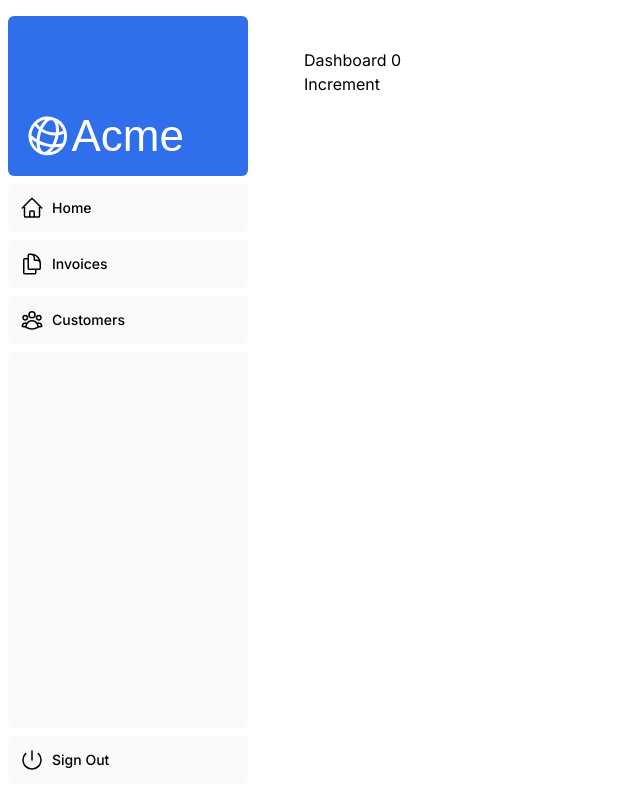
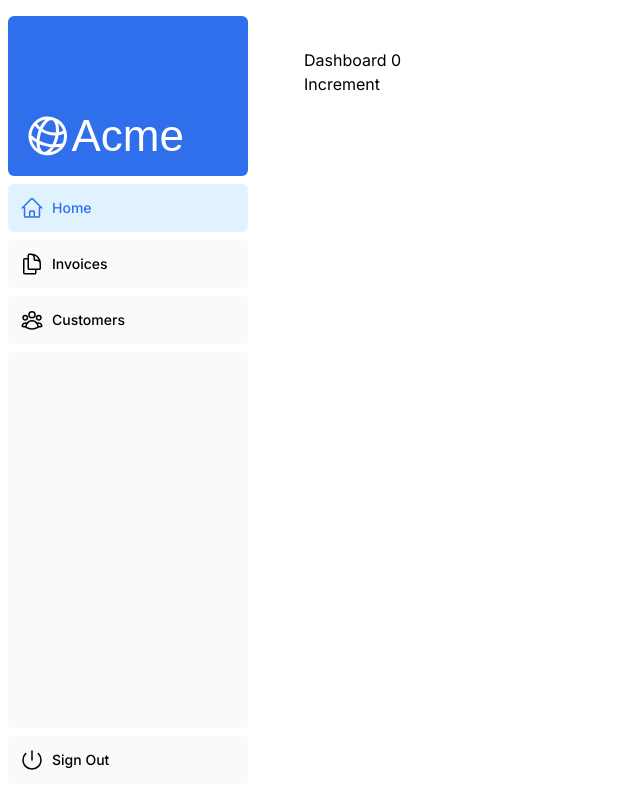
Before and after one commit to kinzlaw/nextjs-dashboard, a Next.js app: page /dashboard in a window 1280 px wide. Shown: the whole page, without its empty margins (0-640 px from the left). Built offline with nearby package versions, Linux system fonts and the light colour scheme; a web font is replaced by a local one.

Commit message:
dashboard navigation, useContext

```diff
--- a/app/dashboard/layout.tsx
+++ b/app/dashboard/layout.tsx
@@ -1,13 +1,38 @@
+"use client"
+import { createContext, useContext, useState } from "react";
 import React from "react";
 import SideNav from "../ui/dashboard/sidenav";
 
+interface LayoutContextProps {
+    number: number;
+    increment: () => void;
+}
+
+// Create a context to store the state and function
+const LayoutContext = createContext<LayoutContextProps | undefined>(undefined);
+
+// Custom hook for consuming the context
+export const useLayoutContext = () => {
+    const context = useContext(LayoutContext);
+    if (!context) {
+        throw new Error("useLayoutContext must be used within Layout");
+    }
+    return context;
+};
+
 export default function Layout({ children }: { children: React.ReactNode }) {
+    const [number, setNumber] = useState(0);
+
+    const increment = () => setNumber((prev) => prev + 1);
+
     return (
-        <div className="flex h-screen flex-col md:flex-row md:overflow-hidden">
-            <div className="w-full flex-none md:w-64">
-                <SideNav />
+        <LayoutContext.Provider value={{ number, increment }}>
+            <div className="flex h-screen flex-col md:flex-row md:overflow-hidden">
+                <div className="w-full flex-none md:w-64">
+                    <SideNav />
+                </div>
+                <div className="flex-grow p-6 md:overflow-y-auto md:p-12">{children}</div>
             </div>
-            <div className="flex-grow p-6 md:overflow-y-auto md:p-12">{children}</div>
-        </div>
+        </LayoutContext.Provider>
     )
 }
--- a/app/dashboard/page.tsx
+++ b/app/dashboard/page.tsx
@@ -1,12 +1,8 @@
 "use client"
-import { useState } from "react";
+import { useLayoutContext } from "./layout";
 
 export default function Page() {
-    const [number, setNumber] = useState(0);
-
-    const increment = () => {
-        setNumber((prev) => prev + 1);
-    };
+    const { number, increment } = useLayoutContext();
 
     return (
         <div>
--- a/app/ui/dashboard/nav-links.tsx
+++ b/app/ui/dashboard/nav-links.tsx
@@ -3,6 +3,9 @@ import {
   HomeIcon,
   DocumentDuplicateIcon,
 } from '@heroicons/react/24/outline';
+import Link from 'next/link';
+import { usePathname } from 'next/navigation';
+import clsx from 'clsx';
 
 // Map of links to display in the side navigation.
 // Depending on the size of the application, this would be stored in a database.
@@ -17,19 +20,25 @@ const links = [
 ];
 
 export default function NavLinks() {
+  const pathname = usePathname();
+
   return (
     <>
       {links.map((link) => {
         const LinkIcon = link.icon;
         return (
-          <a
+          <Link
             key={link.name}
             href={link.href}
-            className="flex h-[48px] grow items-center justify-center gap-2 rounded-md bg-gray-50 p-3 text-sm font-medium hover:bg-sky-100 hover:text-blue-600 md:flex-none md:justify-start md:p-2 md:px-3"
+            className={clsx("flex h-[48px] grow items-center justify-center gap-2 rounded-md bg-gray-50 p-3 text-sm font-medium hover:bg-sky-100 hover:text-blue-600 md:flex-none md:justify-start md:p-2 md:px-3",
+              {
+                'bg-sky-100 text-blue-600': pathname === link.href,
+              },
+            )}
           >
             <LinkIcon className="w-6" />
             <p className="hidden md:block">{link.name}</p>
-          </a>
+          </Link>
         );
       })}
     </>
```
